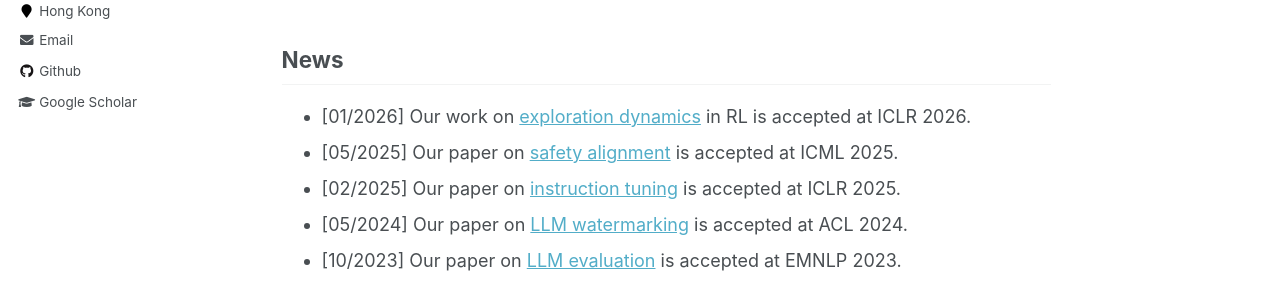
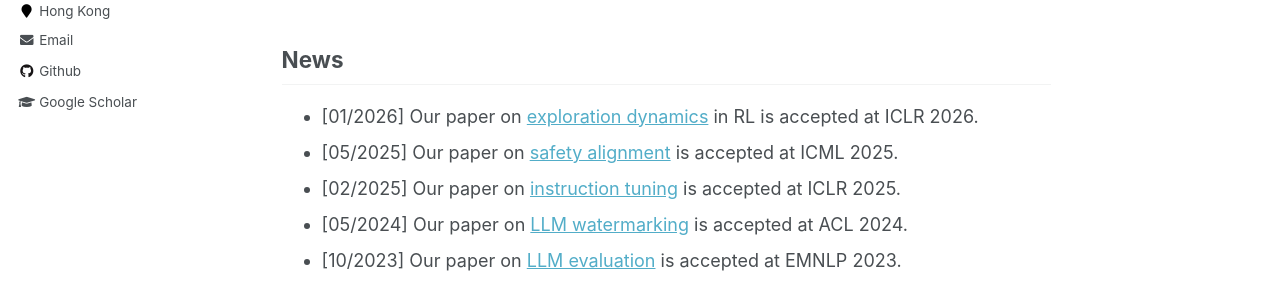
Before and after one commit to ChanLiang/ChanLiang.github.io, a Jekyll site: the page built from _pages/about.md, in a window 1280 px wide and 900 px high. Shown: the part 399-698 px from the top of the window. Built offline with Jekyll 4.4.1, drawn with Linux system fonts in a browser that asks for light colours.

Commit message:
Update about.md

```diff
--- a/_pages/about.md
+++ b/_pages/about.md
@@ -16,7 +16,7 @@ I develop post-training methods for large language models, with the goal of maki
 
 
 ## News
-- [01/2026] Our work on [exploration dynamics](https://openreview.net/pdf?id=ObF4WIMkY6) in RL is accepted at ICLR 2026.
+- [01/2026] Our paper on [exploration dynamics](https://openreview.net/pdf?id=ObF4WIMkY6) in RL is accepted at ICLR 2026.
 - [05/2025] Our paper on [safety alignment](https://openreview.net/pdf?id=EMHED4WTHT) is accepted at ICML 2025.
 - [02/2025] Our paper on [instruction tuning](https://openreview.net/pdf?id=txoJvjfI9w) is accepted at ICLR 2025.
 - [05/2024] Our paper on [LLM watermarking](https://aclanthology.org/2024.acl-long.496.pdf) is accepted at ACL 2024.
```
